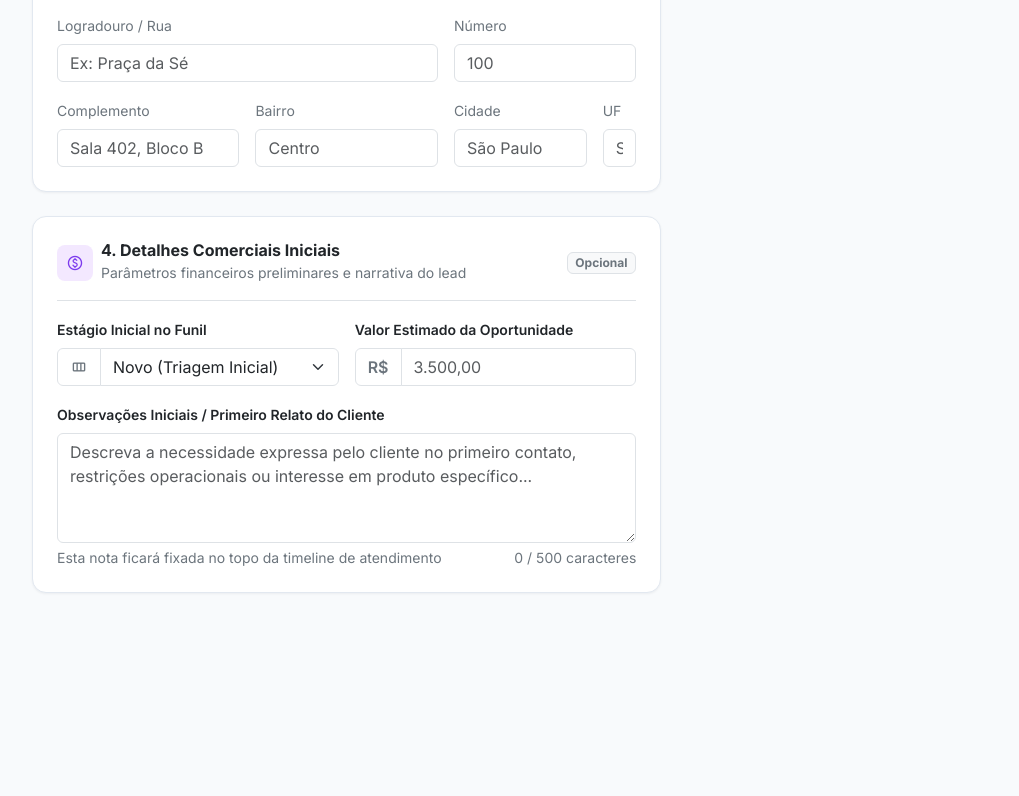
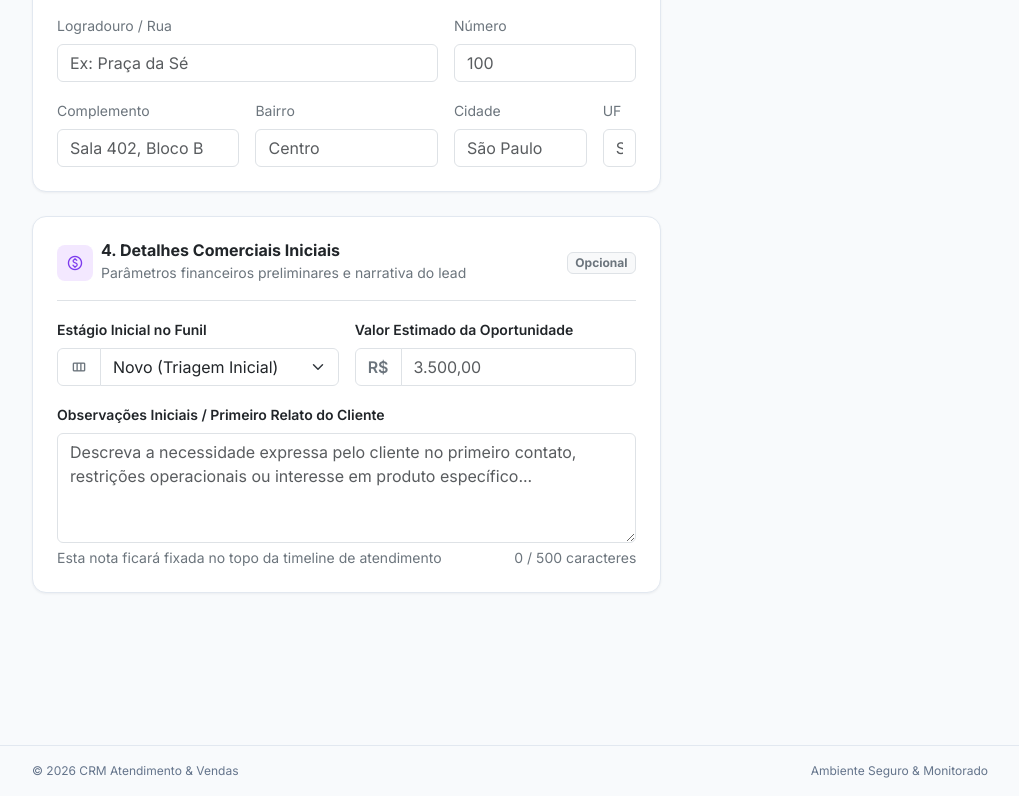
Before and after one commit to leandrolarson/crm-atendimento, a website: page new-lead.html in a window 1280 px wide. Shown: the part 1122-1918 px from the top of the page, without its empty margins (260-1279 px from the left). Before the commit the page ends 1867 px from the top, so only its background shows below. Drawn offline with nearby package versions, Linux system fonts and the light colour scheme.

Commit message:
Adiciona footer em dashboard.html, lead-manager.html e new-lead.html

```diff
--- a/css/common.css
+++ b/css/common.css
@@ -205,8 +205,23 @@ a {
 }
 
 .crm-main-content {
-  min-height: calc(100vh - var(--crm-header-height));
+  flex: 1 0 auto;
+  min-height: 0;
   padding: 1rem;
+}
+
+.crm-has-sidebar {
+  min-height: 100vh;
+  display: flex;
+  flex-direction: column;
+}
+
+.crm-app-footer {
+  flex-shrink: 0;
+  padding: 1rem;
+  border-top: 1px solid var(--crm-border-color);
+  color: var(--crm-text-secondary);
+  font-size: 0.75rem;
 }
 
 /* Pulse status indicators */
@@ -276,4 +291,10 @@ a {
     margin-left: var(--crm-sidebar-width);
     padding: 2rem;
   }
+
+  .crm-has-sidebar .crm-app-footer {
+    width: calc(100% - var(--crm-sidebar-width));
+    margin-left: var(--crm-sidebar-width);
+    padding: 1rem 2rem;
+  }
 }
--- a/new-lead.html
+++ b/new-lead.html
@@ -630,9 +630,15 @@
 
         </aside>
       </div>
-
     </div>
   </main>
+
+  <footer class="crm-app-footer">
+    <div class="container-fluid px-0 d-flex flex-column flex-sm-row align-items-center justify-content-between gap-1">
+      <span>© 2026 CRM Atendimento &amp; Vendas</span>
+      <span>Ambiente Seguro &amp; Monitorado</span>
+    </div>
+  </footer>
 
   <!-- Bootstrap 5.3 Bundle JS -->
   <script src="https://cdn.jsdelivr.net/npm/bootstrap@5.3.3/dist/js/bootstrap.bundle.min.js"></script>
```
Also changed, not shown: dashboard.html (+7 -0 lines), lead-manager.html (+7 -0 lines).
